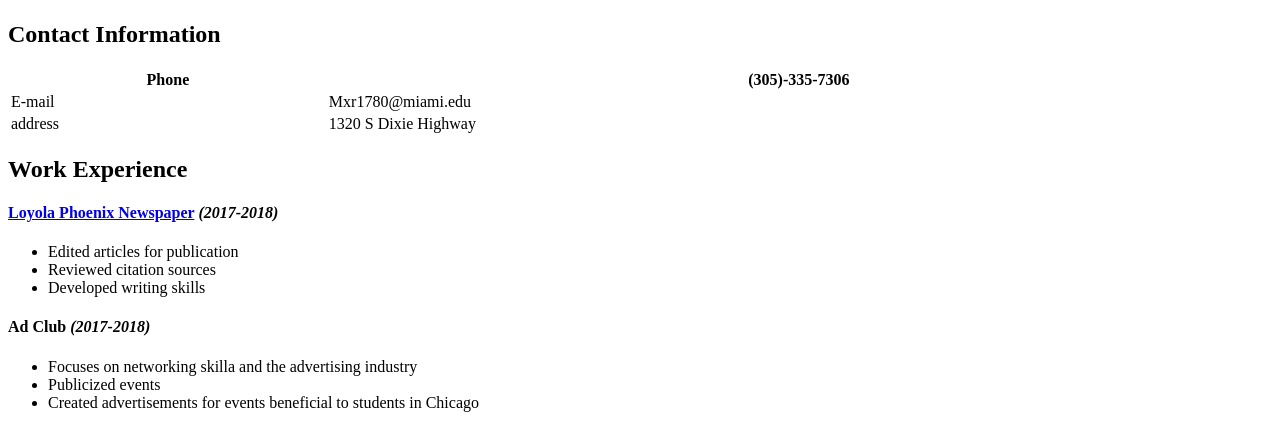
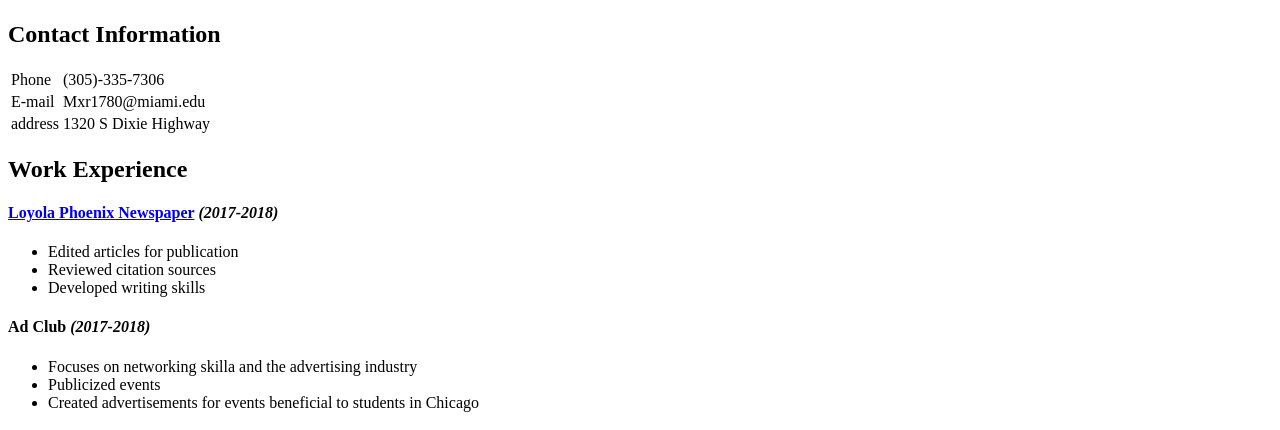
Before and after one commit to miriamruiz99/CIM-111, a plain HTML site: page Resume/index.html in a window 1280 px wide. Shown: the part 360-790 px from the top of the page. Drawn offline with Linux system fonts and the light colour scheme.

Commit message:
contact  info
fixed the width

```diff
--- a/Resume/index.html
+++ b/Resume/index.html
@@ -21,10 +21,10 @@
     <img src="images/IMG_2965.jpeg" alt="Picture of myself" width=300 >
 
 <h2> Contact Information </h2>
-<table style="width:100%">
+<table>
   <tr>
-    <th>Phone</th>
-    <th>(305)-335-7306</th>
+    <td>Phone</td>
+    <td>(305)-335-7306</td>
 
   </tr>
   <tr>
```
